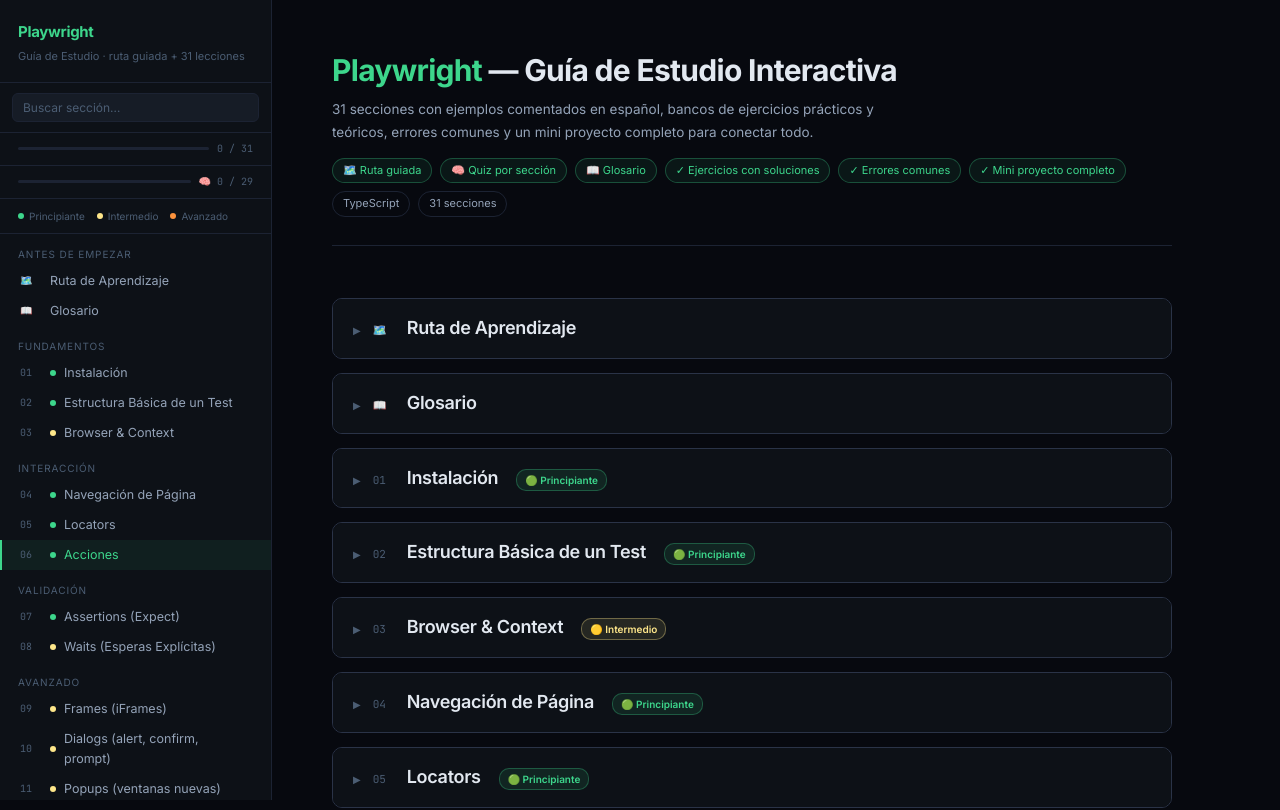
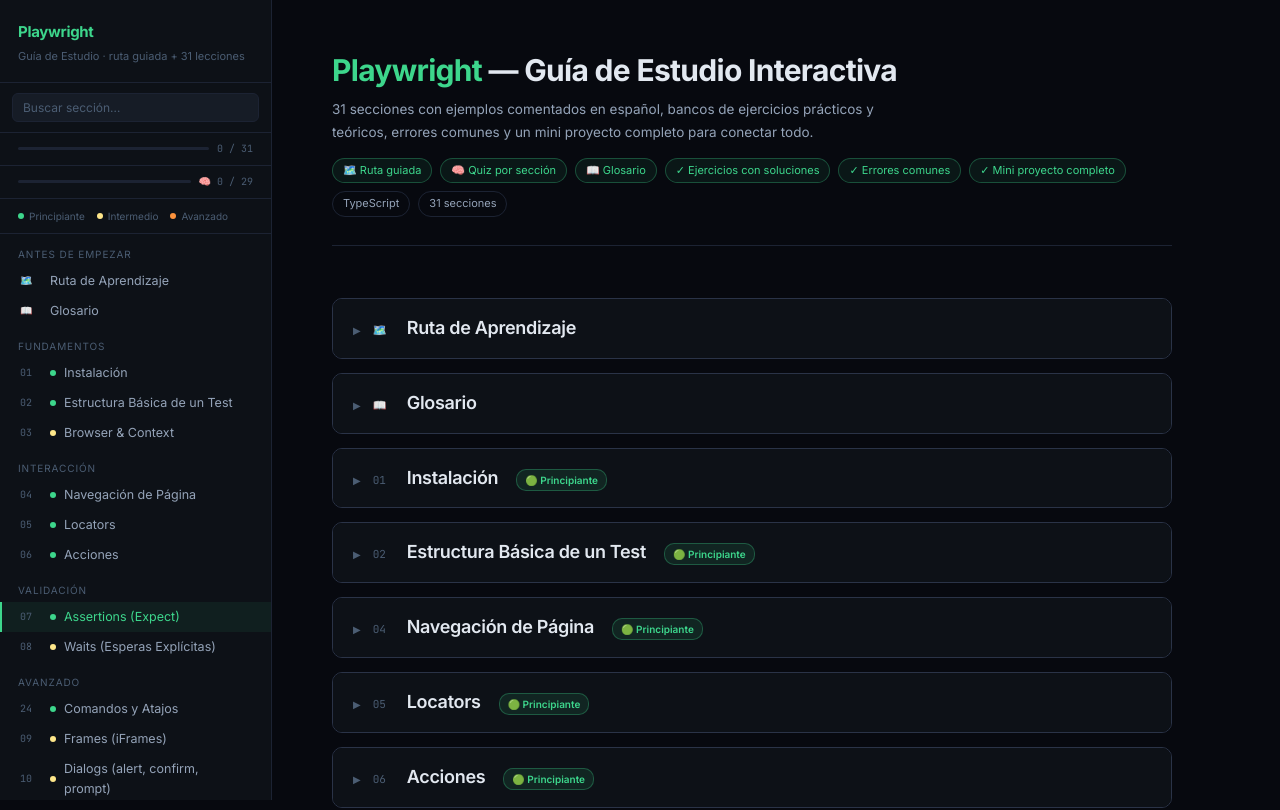
Before and after one commit to gache/playwright-guia-interactiva, a React (Vite) app: page / in a window 1280 px wide. Shown: the top 810 px of the page. Built offline with nearby package versions, Linux system fonts and the light colour scheme.

Commit message:
feat: sort sections by difficulty (beginner → intermediate → advanced)

```diff
--- a/src/App.tsx
+++ b/src/App.tsx
@@ -12,10 +12,15 @@
 
 const QUIZ_TOTAL = 29;
 
+const DIFF_ORDER: Record<string, number> = { beginner: 0, intermediate: 1, advanced: 2 };
+const sortedSections = [...sections].sort(
+  (a, b) => (DIFF_ORDER[a.difficulty ?? 'intermediate'] ?? 1) - (DIFF_ORDER[b.difficulty ?? 'intermediate'] ?? 1),
+);
+
 export default function App() {
   const { visited, quizAnswers, markVisited, recordAnswer } = useProgress();
   const scrollPct = useScrollProgress();
-  const sectionIds = useMemo(() => ['ruta', 'glosario', ...sections.map(s => s.id)], []);
+  const sectionIds = useMemo(() => ['ruta', 'glosario', ...sortedSections.map(s => s.id)], []);
   const activeId = useActiveSection(sectionIds);
   const quizAnsweredCount = Object.keys(quizAnswers).filter(id => /^s\d+$/.test(id)).length;
   const [sidebarOpen, setSidebarOpen] = useState(false);
@@ -30,7 +35,7 @@
       >☰</button>
       {sidebarOpen && <div className="sidebar-backdrop" onClick={() => setSidebarOpen(false)} />}
       <Sidebar
-        sections={sections}
+        sections={sortedSections}
         activeId={activeId}
         visited={visited}
         quizAnsweredCount={quizAnsweredCount}
@@ -79,7 +84,7 @@
           </div>
         </details>
 
-        {sections.map(s => (
+        {sortedSections.map(s => (
           <SectionView key={s.id} data={s} quizAnswers={quizAnswers} onToggleOpen={markVisited} onAnswer={recordAnswer} />
         ))}
       </main>
```
